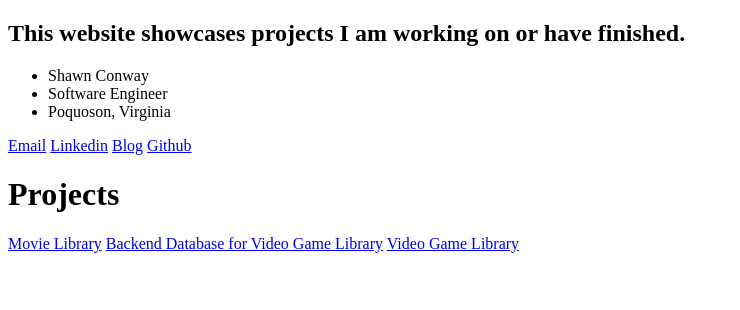
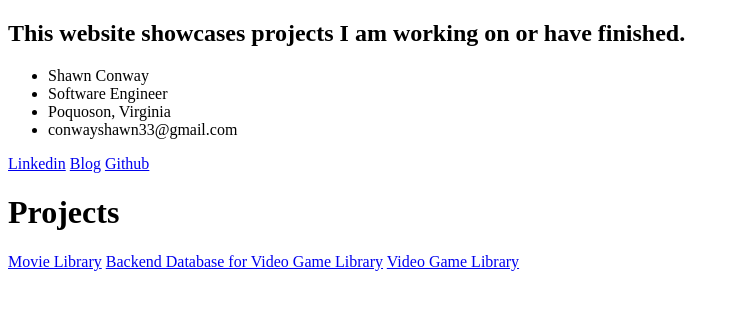
Before and after one commit to shawnway210/tech-portfolio, a plain HTML site: page index.html in a window 1280 px wide. Shown: the whole page, without its empty margins (0-740 px from the left). Drawn offline with Linux system fonts and the light colour scheme.

Commit message:
fixed email

```diff
--- a/index.html
+++ b/index.html
@@ -9,8 +9,8 @@
         <li>Shawn Conway</li>
         <li>Software Engineer</li>
         <li>Poquoson, Virginia</li>
+        <li>conwayshawn33@gmail.com</li>
      </ul>
-     <a href="conwayshawn33@gmail.com">Email</a>
      <a href="https://www.linkedin.com/in/shawn-conway-offthestem/">Linkedin</a>
      <a href="https://hashnode.com/@shawnway210">Blog</a>
      <a href="https://github.com/shawnway210">Github</a>
```
